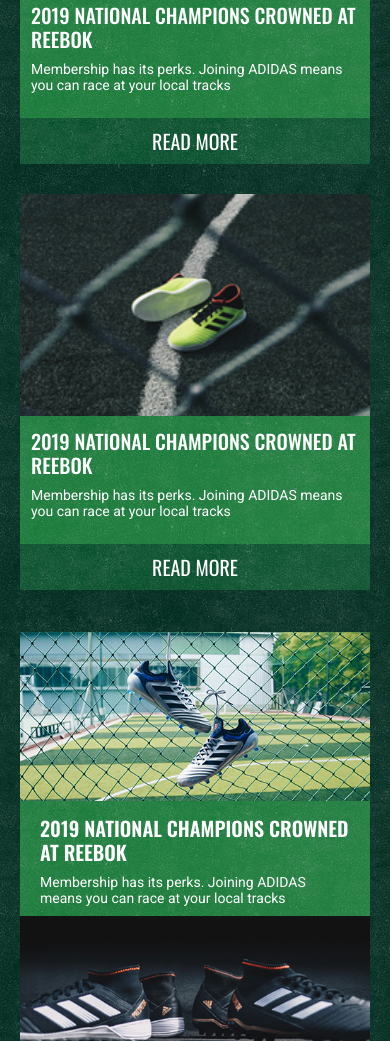
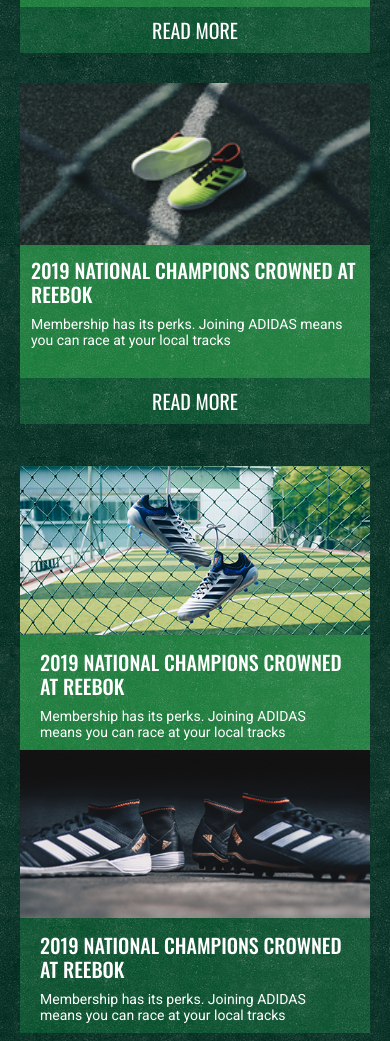
Before and after one commit to Husnain-WPBrigade/test-psd, a plain HTML site: page index.html in a window 390 px wide. Shown: the part 1929-2970 px from the top of the page. Drawn offline with nearby package versions, Linux system fonts and the light colour scheme.

Commit message:
fix the alignment bug in post-card.

```diff
--- a/assets/css/style.css
+++ b/assets/css/style.css
@@ -959,8 +959,6 @@ h3 {
 .post-card {
   background: #1b7d3b url("../images/pattern-bg.png");
   display: flex;
-  flex-direction: column;
-  justify-content: space-between;
   transition: 0.3s;
 }
 
@@ -971,21 +969,31 @@ h3 {
 
 .post-card__link {
   text-decoration: none;
+  display: flex;
+  flex-direction: column;
+  justify-content: space-between;
+}
+
+.post-card__header {
+  max-height: 162px;
+  min-height: 162px;
+  height: 100%;
 }
 
 .post-card__header img {
   width: 100%;
-  /* height: 100%; */
-  /* object-fit: cover; */
+  height: 100%;
+  object-fit: cover;
   display: block;
   vertical-align: middle;
 }
 
 .post-card__body {
   background: #1b7d3b url("../images/pattern-bg.png");
-  margin: 0;
-  padding: 13px 11px 25px 11px;
+  padding: 13px 11px 0 11px;
   flex: auto;
+  display: flex;
+  flex-direction: column;
 }
 
 .post-card__body h2,
@@ -1003,16 +1011,16 @@ h3 {
 .post-card__body p {
   padding: 0;
   font-size: 14px;
+  margin-bottom: 10px;
   font-family: "Roboto", sans-serif;
 }
 
-.post-card__description {
-  margin-bottom: 10px;
+.post-card__body p:last-of-type {
+  margin-bottom: 30px;
 }
 
 .post-card__btn {
   background: #08512d url("../images/pattern-bg.png");
-  margin: 0;
   padding: 8px;
   font-size: 20px;
   text-transform: uppercase;
@@ -1020,7 +1028,13 @@ h3 {
   text-decoration: none;
   transition: all 0.2s;
   display: inline-block;
-  width: 100%;
+  margin: auto -11px 0 -11px;
+  width: calc(100% + 22px);
+  outline: none;
+  border: none;
+  color: #fff;
+  font-family: "Oswald";
+  cursor: pointer;
 }
 
 .post-card__btn:hover {
@@ -1038,11 +1052,6 @@ h3 {
     gap: 30px;
     margin-top: 40px;
   }
-
-  .post-card__description {
-    margin: 0;
-    padding: 0;
-  }
 }
 
 @media screen and (max-width: 630px) {
@@ -1055,27 +1064,27 @@ h3 {
 /* ---------------------------------
 ------------------ Showcase Styles ------------------
 ------------------------------------- */
-.showcase__block {
+.showcase-section {
   margin-top: 40px;
 }
 
-.showcase__card {
+.showcase-card {
   background: #1b7d3b url("../images/pattern-bg.png");
   display: flex;
 }
 
-.showcase__header {
+.showcase-card__header {
   width: 60%;
   clip-path: polygon(0% 0%, 100% 0%, 87% 100%, 0% 100%);
 }
 
-.showcase__header img {
+.showcase-card__header img {
   width: 100%;
   height: 100%;
   object-fit: cover;
 }
 
-.showcase__body {
+.showcase-card__body {
   background: #1b7d3b url("../images/pattern-bg.png");
   position: relative;
   width: 40%;
@@ -1086,80 +1095,78 @@ h3 {
   flex-direction: column;
 }
 
-.showcase__title {
+.showcase-card__title {
   padding: 0;
   font-size: 20px;
   text-transform: uppercase;
   margin: 0;
-  /* margin-top: 10px; */
   line-height: 1.2;
   margin-bottom: 9px;
 }
 
-.showcase__description {
+.showcase-card__description {
   font-size: 14px;
   font-weight: normal;
   font-family: "Roboto", sans-serif;
   padding: 0;
-  /* margin-top: 10px; */
   margin: 0;
 }
 
-.showcase__card:nth-of-type(even) {
+.showcase-card:nth-of-type(even) {
   flex-direction: row-reverse;
   background-color: #08512d;
 }
 
-.showcase__card:nth-of-type(even) .showcase__body {
+.showcase-card:nth-of-type(even) .showcase-card__body {
   background-color: #08512d;
 }
 
-.showcase__card:nth-of-type(even) .showcase__header {
+.showcase-card:nth-of-type(even) .showcase-card__header {
   clip-path: polygon(0 0, 100% 0%, 100% 100%, 13% 100%);
 }
 
 @media screen and (max-width: 997px) {
-  .showcase__title {
+  .showcase-card__title {
     margin-bottom: 10px;
   }
 
-  .showcase__block {
+  .showcase-section {
     margin-top: 42px;
   }
 
-  .showcase__header {
+  .showcase-card__header {
     width: 55%;
     clip-path: polygon(0% 0%, 100% 0%, 82% 100%, 0% 100%);
   }
 
-  .showcase__body {
+  .showcase-card__body {
     width: 50%;
     padding: 62px 45px 67px 30px;
   }
 
-  .showcase__card:nth-of-type(even) .showcase__header {
+  .showcase-card:nth-of-type(even) .showcase-card__header {
     clip-path: polygon(0 0, 100% 0%, 100% 100%, 19% 100%);
   }
 }
 
 @media screen and (max-width: 630px) {
-  .showcase__header {
+  .showcase-card__header {
     width: 100%;
     clip-path: polygon(0% 0%, 100% 0%, 100% 100%, 0% 100%);
   }
 
-  .showcase__card {
+  .showcase-card {
     display: flex;
     flex-direction: column;
     height: 100%;
   }
 
-  .showcase__card:nth-of-type(even) .showcase__header {
+  .showcase-card:nth-of-type(even) .showcase-card__header {
     width: 100%;
     clip-path: polygon(0 0, 100% 0%, 100% 100%, 0% 100%);
   }
 
-  .showcase__body {
+  .showcase-card__body {
     width: 100%;
     text-align: left;
     display: flex;
@@ -1167,7 +1174,7 @@ h3 {
     padding: 10px 20px;
   }
 
-  .showcase__card:nth-of-type(even) {
+  .showcase-card:nth-of-type(even) {
     display: flex;
     flex-direction: column;
   }
--- a/index.html
+++ b/index.html
@@ -266,9 +266,7 @@
                       Membership has its perks. Joining ADIDAS means you can
                       race at your local tracks
                     </p>
-                  </div>
-                  <div class="post-card__footer">
-                    <a href="#" class="post-card__btn">Read More</a>
+                    <button href="#" class="post-card__btn">Read More</button>
                   </div>
                 </a>
               </div>
@@ -286,9 +284,7 @@
                       Membership has its perks. Joining ADIDAS means you can
                       race at your local tracks
                     </p>
-                  </div>
-                  <div class="post-card__footer">
-                    <a href="#" class="post-card__btn">Read More</a>
+                    <button href="#" class="post-card__btn">Read More</button>
                   </div>
                 </a>
               </div>
@@ -306,42 +302,41 @@
                       Membership has its perks. Joining ADIDAS means you can
                       race at your local tracks
                     </p>
-                  </div>
-                  <div class="post-card__footer">
-                    <a href="#" class="post-card__btn">Read More</a>
+                    <button class="post-card__btn">Read More</button>
                   </div>
                 </a>
               </div>
             </section>
+
             <!----------------------------------------------- Showcase Block -------------------------------------------->
-
-            <section class="showcase__block">
-              <div class="showcase__card">
-                <div class="showcase__header">
+            <section class="showcase-section">
+              <div class="showcase-card">
+                <div class="showcase-card__header">
                   <img
                     src="assets/images/zig-zag-img-1.png"
                     alt="Showcase-Image"
                   />
                 </div>
-                <div class="showcase__body">
-                  <h2 class="showcase__title">
+                <div class="showcase-card__body">
+                  <h3 class="showcase-card__title">
                     2019 NATIONAL CHAMPIONS CROWNED AT Reebok
                   </h2>
-                  <p class="showcase__description">
+                  <p class="showcase-card__description">
                     Membership has its perks. Joining ADIDAS means you can race
                     at your local tracks
                   </p>
                 </div>
               </div>
-              <div class="showcase__card">
-                <div class="showcase__header">
+
+              <div class="showcase-card">
+                <div class="showcase-card__header">
                   <img src="assets/images/zig-zag-img-2.png" alt="" />
                 </div>
-                <div class="showcase__body">
-                  <h2 class="showcase__title">
+                <div class="showcase-card__body">
+                  <h3 class="showcase-card__title">
                     2019 NATIONAL CHAMPIONS CROWNED AT Reebok
-                  </h2>
-                  <p class="showcase__description">
+                  </h3>
+                  <p class="showcase-card__description">
                     Membership has its perks. Joining ADIDAS means you can race
                     at your local tracks
                   </p>
```
